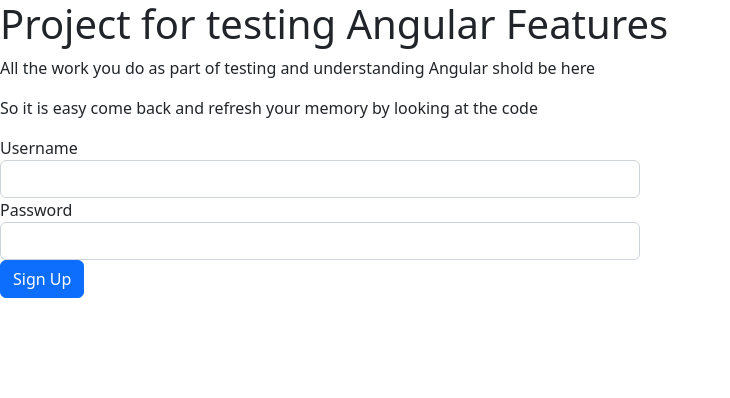
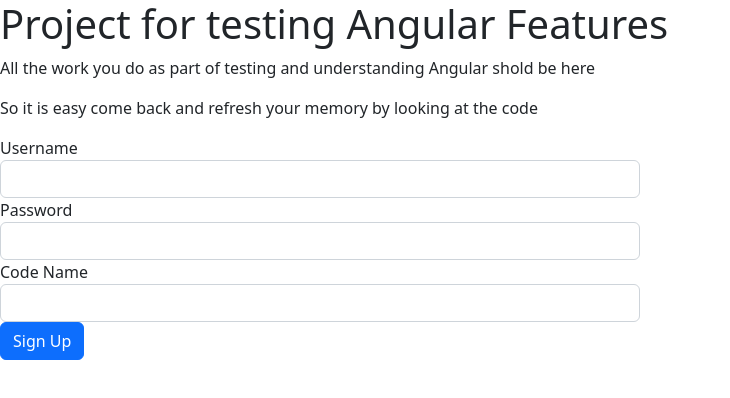
Before and after one commit to Krishan-Dharmasiri/angular_features_test, an Angular app: page / in a window 1280 px wide. Shown: the top 398 px of the page, without its empty margins (0-730 px from the left). Built offline with nearby package versions, Linux system fonts and the light colour scheme.

Commit message:
added a nested form group to the signup form

```diff
--- a/src/app/components/signup-form/signup-form.component.html
+++ b/src/app/components/signup-form/signup-form.component.html
@@ -1,5 +1,8 @@
 <div class="col-md-6">
-    <form [formGroup]="signupForm">
+    <form [formGroup]="signupForm" (ngSubmit)="onSignupFormSubmit()">
+        <div *ngIf="signupForm?.errors" class="alert alert-danger">
+            Username or Password is invalid.
+        </div>
         <div class="form-group">
             <label for="username">Username</label>
             <input formControlName="username" type="text" name="username" id="username" class="form-control">
@@ -16,6 +19,15 @@
             <input formControlName="password" type="password" name="password" id="password" class="form-control">
             <div *ngIf="password && password.touched && !password.valid" class="alert alert-danger">Password Required.</div>
         </div>
-        <button (click)="onSignupFormSubmit()" class="btn btn-primary" type="submit">Sign Up</button>
+        <div formGroupName="account">
+            <div class="form-group">
+                <label for="codename">Code Name</label>
+                <input formControlName="codename" type="text" name="codename" id="codename" class="form-control">
+                <div *ngIf="codename && codename.invalid && (codename.touched || codename.dirty)" class="alert alert-danger">
+                    <div *ngIf="codename.errors?.['required']">Codename is required.</div>
+                </div>
+            </div>
+        </div>
+        <button class="btn btn-primary" type="submit">Sign Up</button>
     </form>
 </div>
--- a/src/app/components/signup-form/signup-form.component.ts
+++ b/src/app/components/signup-form/signup-form.component.ts
@@ -14,7 +14,11 @@ export class SignupFormComponent {
                     UsernameValidators.cannotContainSpace
                   ],
                   UsernameValidators.shouldBeUnique),
-    password : new FormControl('', Validators.required)
+    password : new FormControl('', Validators.required),
+    account  : new FormGroup({
+      codename : new FormControl('', [Validators.required])
+
+    })
   })
 
   get username(){
@@ -25,8 +29,14 @@ export class SignupFormComponent {
     return this.signupForm.get('password');
   }
 
+  get codename(){
+    return this.signupForm.get('account.codename');
+  }
+
   onSignupFormSubmit(){
-   console.log(this.username);
+    this.signupForm.setErrors(
+      {InvalidLogin : true}
+    );
   }
 
 }
```
